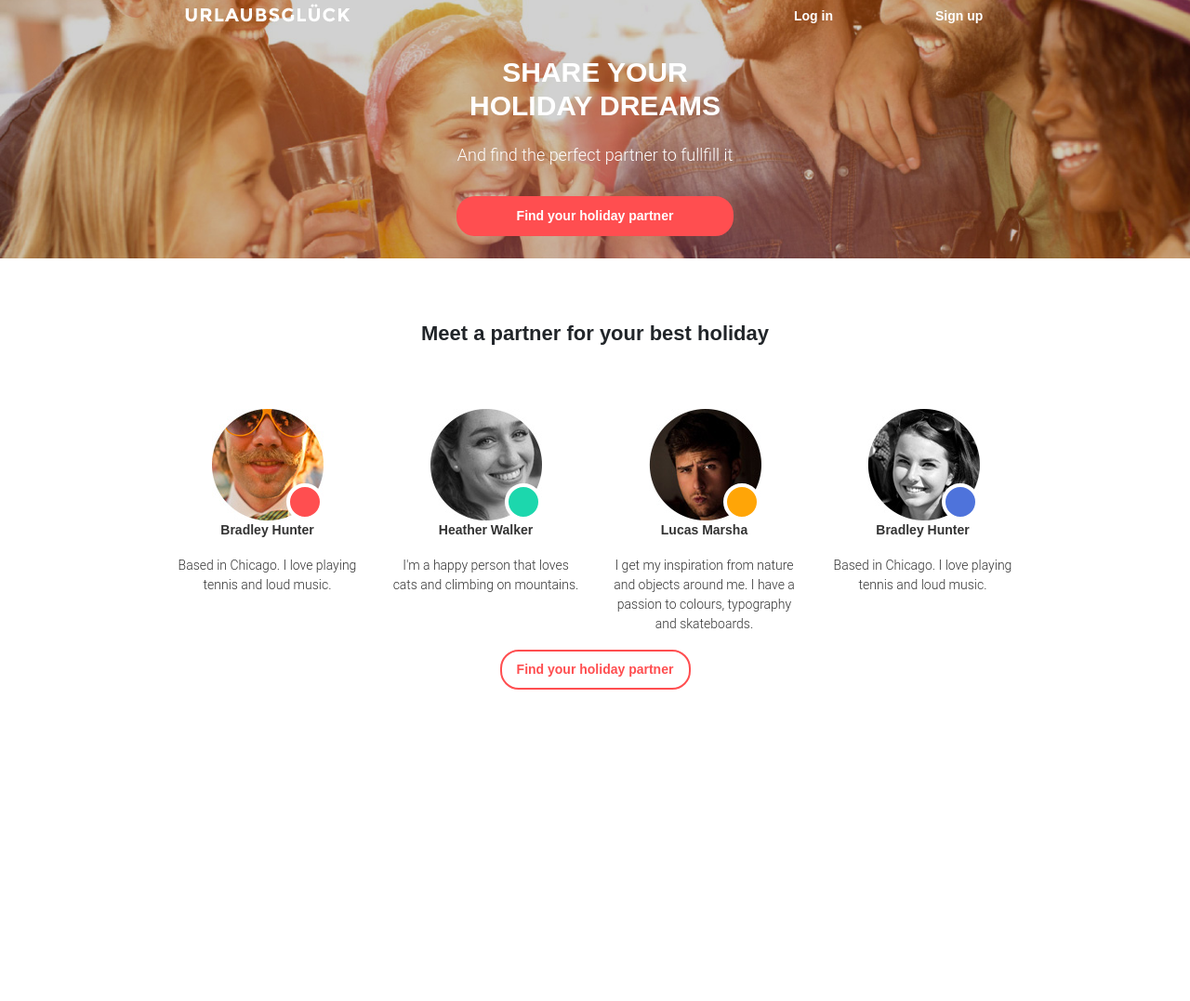
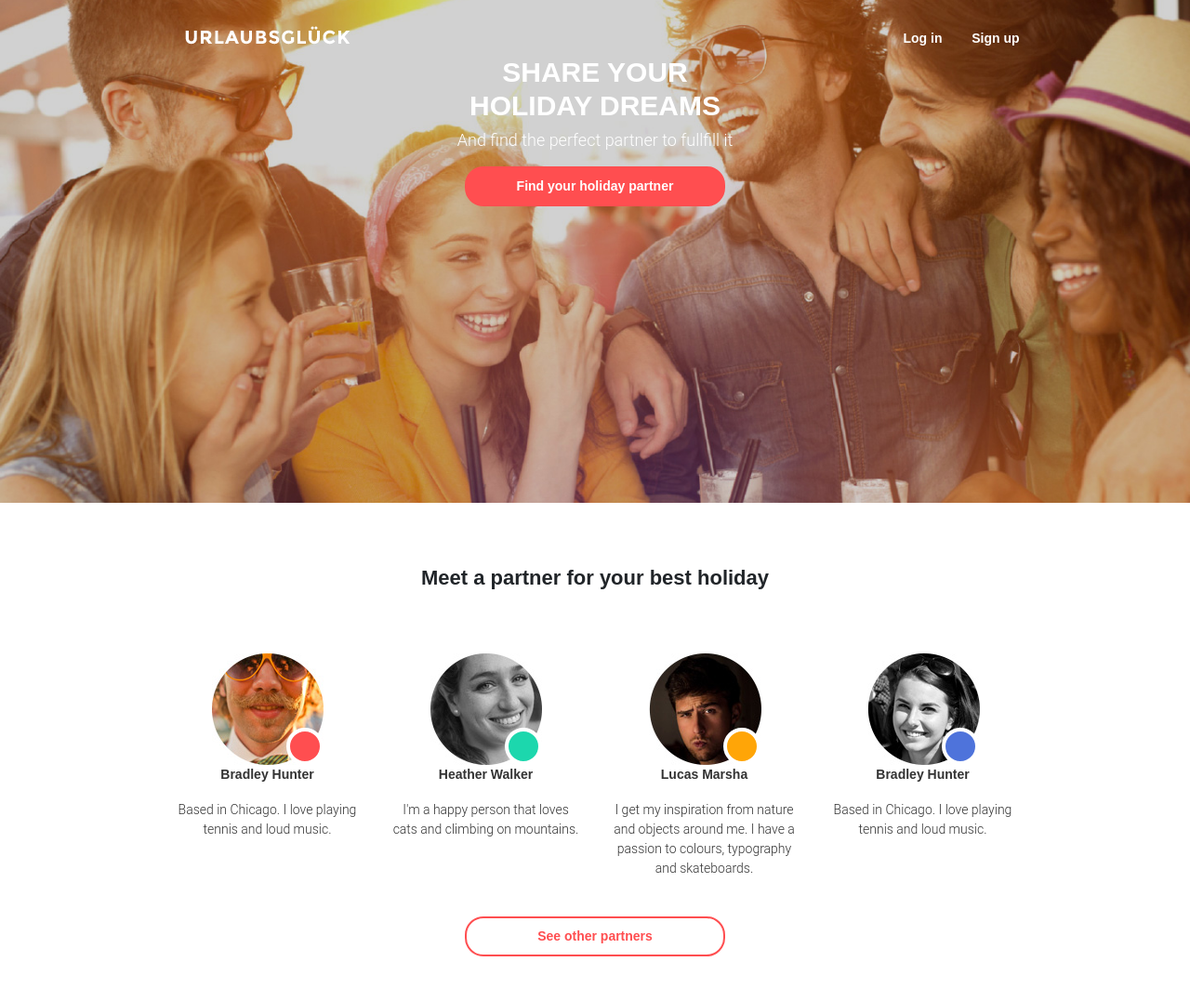
Before and after one commit to vit-1982/goit-fe-course, a plain HTML site: page module-09/index.html in a window 1280 px wide. Shown: the whole page at 93% size. Before the commit the page ends 800 px from the top, so only its background shows below. Drawn offline with nearby package versions, Linux system fonts and the light colour scheme.

Commit message:
changes 25.02.2020-1

```diff
--- a/module-09/css/styles.css
+++ b/module-09/css/styles.css
@@ -9,6 +9,7 @@
 }
 
 .wrapper {
+    min-height: 541px;
     background-image: url(../img/background.jpg);
     background-repeat: no-repeat;
     background-size: cover;
@@ -55,7 +56,8 @@ a:hover {
 .button {
     border: 2px solid #ff4e50;
     display: block;
-    /* width: 280px; */
+    width: 280px;
+    margin: auto;
     cursor: pointer;
     border-radius: 20px;
     padding: 9px 0;
@@ -104,6 +106,7 @@ h3 {
 .descr {
     color: #333333;
     font-size: 14px;
+    max-width: 230px;
 }
 
 .img_box {
--- a/module-09/index.html
+++ b/module-09/index.html
@@ -15,11 +15,11 @@
 <body>
     <div class="wrapper">
         <div class="container">
-            <div class="row justify-content-center mb-4">
-                <div class="col-3 col-md-2 ml-md-auto nav_item order-md-1">
+            <div class="row justify-content-center pt-4">
+                <div class="col-3 col-md-2 col-lg-1 ml-md-auto nav_item order-md-1">
                     <a href="#">Log in</a>
                 </div>
-                <div class="col-3 col-md-2 nav_item order-md-2">
+                <div class="col-3 col-md-2 col-lg-1 nav_item order-md-2">
                     <a href="#">Sign up</a>
                 </div>
                 <div class="col-12 col-md-3 order-md-first">
@@ -27,15 +27,15 @@
                 </div>
             </div>
         </div>
-        <div class="conteiner">
+        <div class="container">
             <div class="row justify-content-center">
-                <div class="col-12 mb-3">
+                <div class="col-12">
                     <h1>share your<br>holiday dreams</h1>
                 </div>
-                <div class="col-9 col-md-12 mb-3">
+                <div class="col-9 col-md-12">
                     <h2>And find the perfect partner to fullfill it</h2>
                 </div>
-                <div class="col-11 col-md-4 col-lg-3 mb-4">
+                <div class="col-12">
                     <a href="#" class="button top_button">Find your holiday partner</a>
                 </div>
             </div>
@@ -72,8 +72,10 @@
                     </div>
                 </div>
             </div>
-            <div class="col-11 col-md-4 col-lg-3 mb-4">
-                <a href="#" class="button bottom_button">Find your holiday partner</a>
+            <div class="row justify-content-center">
+            <div class="col-12 mt-4 mb-5">
+                <a href="#" class="button bottom_button">See other partners</a>
+            </div>
             </div>
         </div>
     </div>
```
